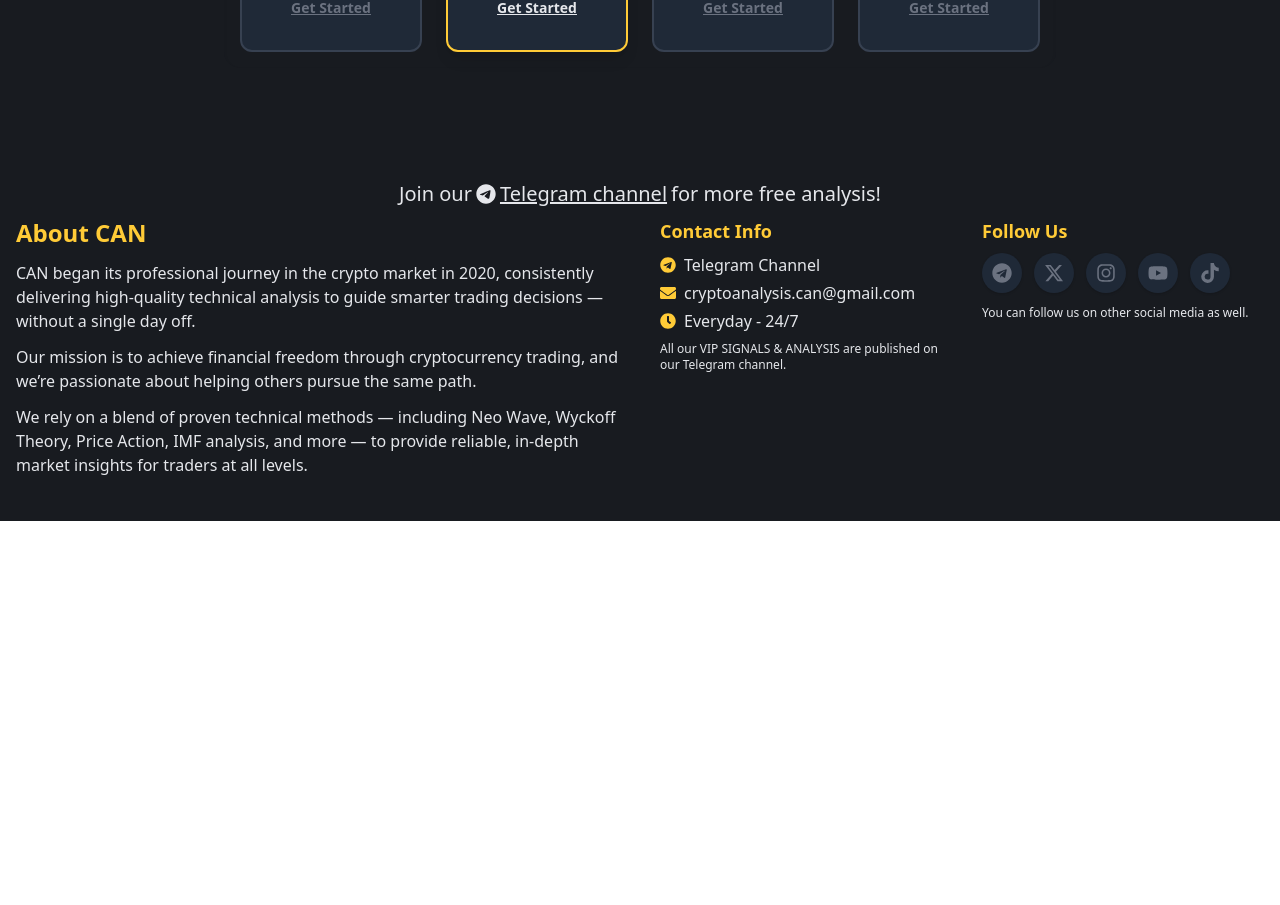
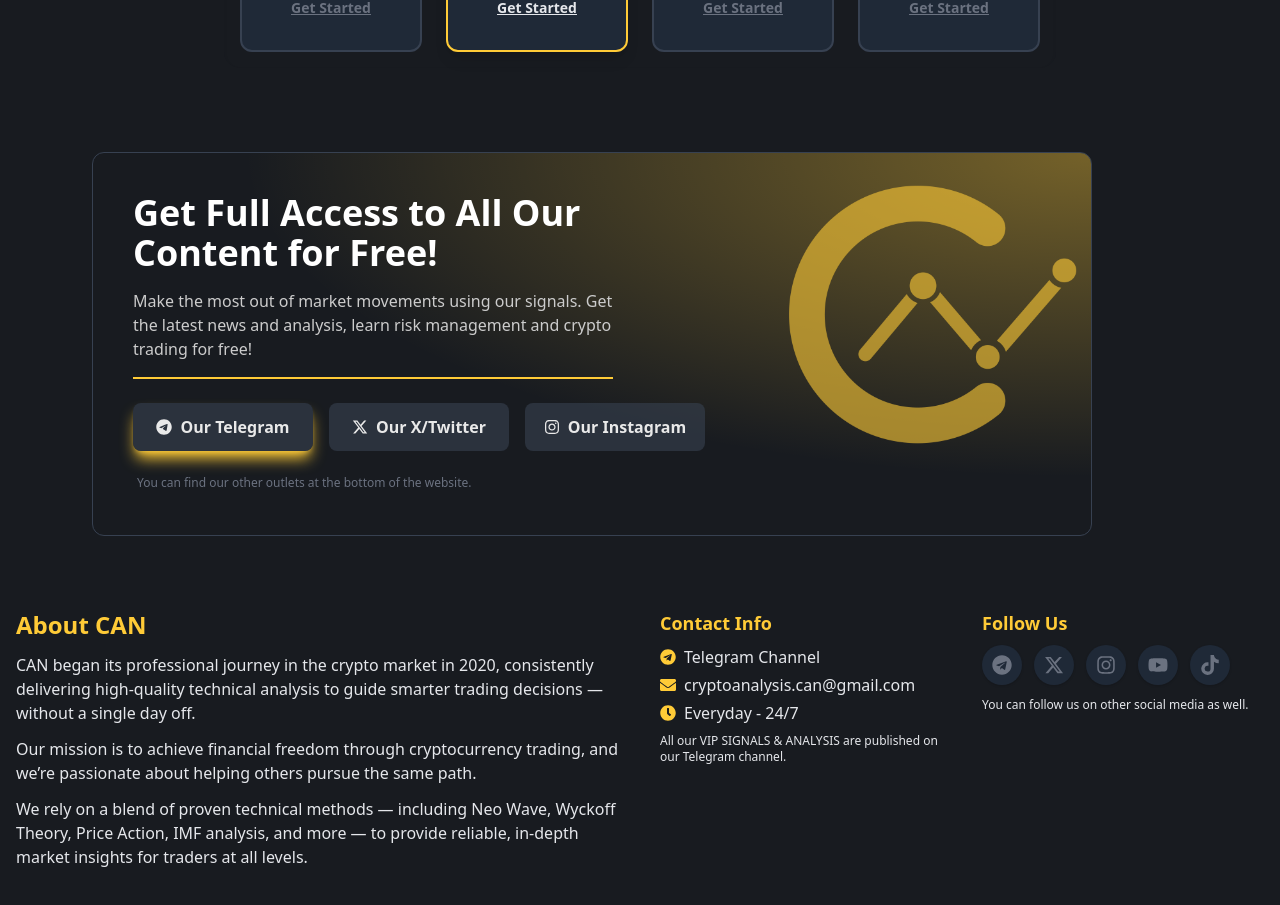
Before and after one commit to thewitcher745/can-website-2, a Next.js app: page /vip in a window 1280 px wide. Shown: the part 2714-3619 px from the top of the page. Before the commit the page ends 3235 px from the top, so only its background shows below. Built offline with nearby package versions, Linux system fonts and the light colour scheme.

Commit message:
FEAT: Added better CTA to /vip and /results

```diff
--- a/src/pages/results.tsx
+++ b/src/pages/results.tsx
@@ -1,12 +1,11 @@
 import Head from "next/head";
 import Link from "next/link";
-import { FaTelegram } from "react-icons/fa6";
 import React, { useState, useEffect } from "react";
 import Masonry from "react-masonry-css";
 
-import Navbar from "../shared/ui/navbar/Navbar";
 import Footer from "../shared/ui/Footer";
 import ResultsTable from "@features/full-results/ResultsTable";
+import Banner from "@src/features/homepage/components/promotions/Banner";
 
 // Hardcoded list of available months (folder names)
 const availableMonths = [
@@ -274,19 +273,7 @@ const ResultsPage: React.FC = () => {
             Detailed Trade Log
           </h2>
           <ResultsTable selectedMonth={currentMonthYearKey} />
-          <div className="mt-12 flex  flex-wrap justify-center w-full text-xl text-text-main">
-            <Link
-              href="/telegram"
-              target="_blank"
-              rel="noopener noreferrer"
-              className="text-nowrap flex gap-1 items-center mr-1 title-hover "
-            >
-              <span>Join our</span>
-              <FaTelegram />
-              <span className="underline"> Telegram channel</span>
-            </Link>
-            <span> to see the results first hand!</span>
-          </div>
+          <Banner />
         </div>
         {/* Modal Overlay */}
         {modalImg && (
--- a/src/pages/vip.tsx
+++ b/src/pages/vip.tsx
@@ -1,12 +1,10 @@
 import Head from "next/head";
-import Link from "next/link";
-import { FaTelegram } from "react-icons/fa6";
 
-import Navbar from "@shared/ui/navbar/Navbar";
 import ServicesSection from "@features/homepage/sections/ServicesSection";
 import ResultsSection from "@features/homepage/sections/ResultsSection";
 import PricingSection from "@features/homepage/sections/PricingSection";
 import Footer from "@shared/ui/Footer";
+import Banner from "@src/features/homepage/components/promotions/Banner";
 
 export default function Home() {
   return (
@@ -38,22 +36,12 @@ export default function Home() {
         <meta name="twitter:image" content="/images/showcase/can-banner.png" />
       </Head>
       ""
-      <main>
+      <main className="pb-16 pt-4 bg-background flex flex-col items-center">
         <ServicesSection />
         <ResultsSection />
         <PricingSection />
-        <div className="mt-12 flex flex-wrap justify-center w-full text-xl text-text-main">
-          <Link
-            href="/telegram"
-            target="_blank"
-            rel="noopener noreferrer"
-            className="text-nowrap flex gap-1 items-center mr-1 title-hover "
-          >
-            <span>Join our</span>
-            <FaTelegram />
-            <span className="underline"> Telegram channel</span>
-          </Link>
-          <span> for more free analysis!</span>
+        <div className="px-4 w-full">
+          <Banner />
         </div>
       </main>
       <Footer />
```
